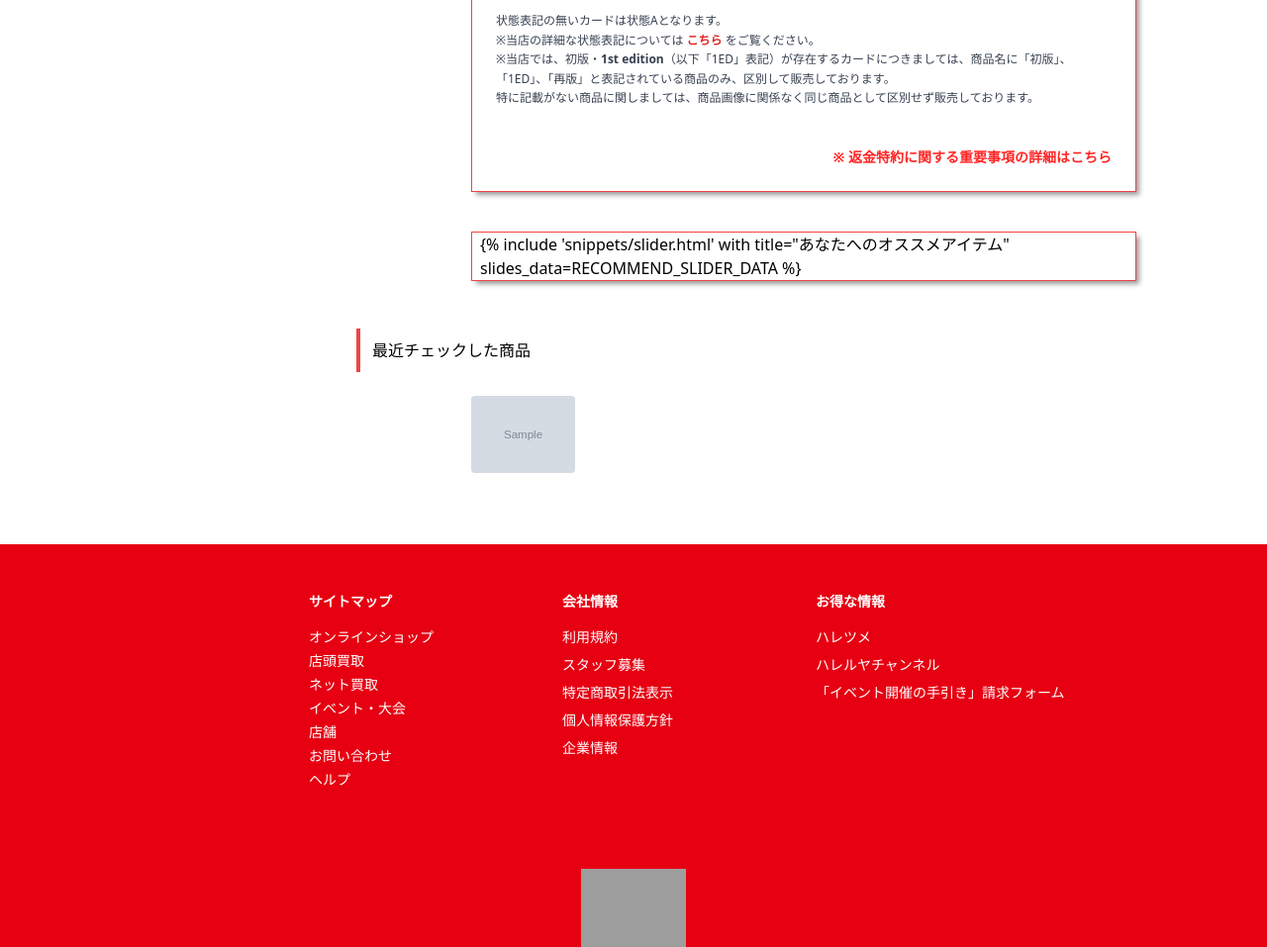
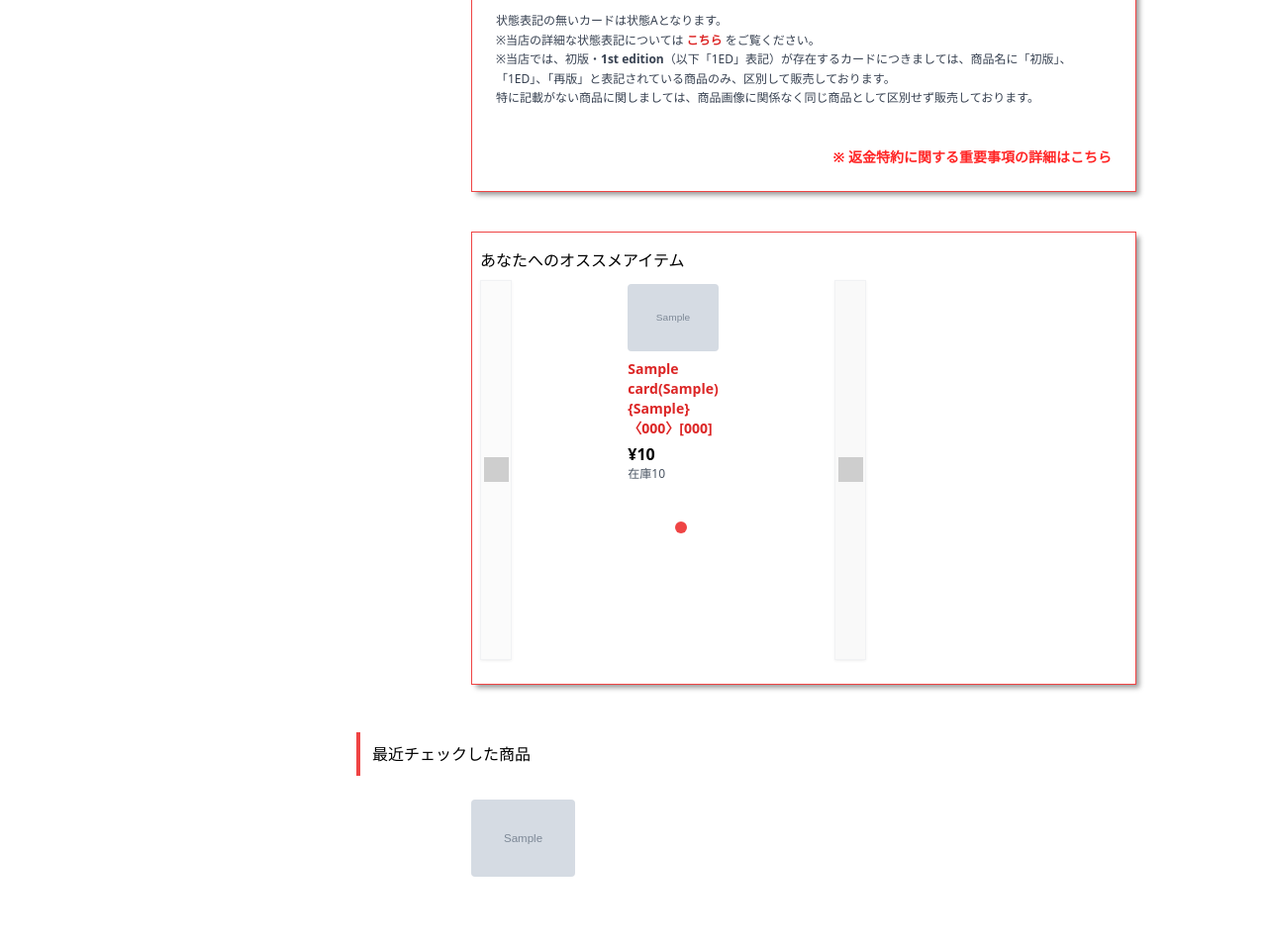
Before and after one commit to yamada0914/django-practice, a Django app: page /products/1/ in a window 1280 px wide. Shown: the part 854-1811 px from the top of the page at 99% size. Run offline with Django 3.2, Linux system fonts and the light colour scheme; tables that the repository leaves empty hold one stand-in row (values such as "Sample post"); grey boxes marked "Sample" are stand-in pictures; some libraries are stand-ins or nearby versions; grey boxes are pictures that could not be loaded.

Commit message:
フォーマット

```diff
--- a/templates/pages/item.html
+++ b/templates/pages/item.html
@@ -146,8 +146,7 @@
       <!-- おすすめ商品 -->
       <div
         class="relative mx-auto mb-6 w-full max-w-2xl border border-red-500 bg-white px-2 shadow-[4px_4px_5px_-1px_rgba(0,0,0,0.4)]">
-        {% include 'snippets/slider.html' with
-        title="あなたへのオススメアイテム" slides_data=RECOMMEND_SLIDER_DATA %}
+        {% include 'snippets/slider.html' with title="あなたへのオススメアイテム" slides_data=RECOMMEND_SLIDER_DATA %}
       </div>
       <div class="mb-6 mt-6 flex items-center">
         <div class="mr-3 h-11 w-1 bg-red-500"></div>
--- a/templates/snippets/slider.html
+++ b/templates/snippets/slider.html
@@ -3,24 +3,31 @@
 使用方法: {% include 'snippets/slider.html' with title="タイトル" slides_data=SLIDES_DATA %}
 {% endcomment %}
 
-<div x-data='{
-  slides: {{ slides_data|safe }},
-  current: 0,
-  next() { this.current = (this.current + 1) % this.slides.length },
-  prev() { this.current = (this.current - 1 + this.slides.length) % this.slides.length }
-}' class="relative h-[440px]">
+<div class="relative h-[440px]" data-slides='{{ slides_data|safe }}' x-data="{
+       slides: JSON.parse($el.dataset.slides || '[]'),
+       current: 0,
+       next() {
+         if (this.slides && this.slides.length > 0) {
+           this.current = (this.current + 1) % this.slides.length;
+         }
+       },
+       prev() {
+         if (this.slides && this.slides.length > 0) {
+           this.current = (this.current - 1 + this.slides.length) % this.slides.length;
+         }
+       }
+     }">
     {% if title %}
-    <div class="mt-4 mb-2">{{ title }}</div>
+    <div class="mb-2 mt-4">{{ title }}</div>
     {% endif %}
 
     <!-- スライダー本体 -->
     <div class="flex h-96 w-full">
         <!-- 左矢印 -->
         <div @click="current !== 0 ? prev() : null"
-            :class="{'opacity-50 cursor-not-allowed': current === 0, 'cursor-pointer': current !== 0}"
-            class="h-full bg-opacity-80 w-8 flex items-center justify-center text-2xl text-red-500 shadow border bg-[#f5f5f5] bg-[url('https://hareruya2-filepool.s3.amazonaws.com/icon/icon_prev.gif')] bg-center bg-[length:25px_25px] bg-no-repeat"
-            aria-label="前へ">
-        </div>
+            :class="{' opacity-50 cursor-not-allowed': current===0, 'cursor-pointer' : current !==0}"
+            class="flex h-full w-8 items-center justify-center border bg-[#f5f5f5] bg-opacity-80 bg-[url('https://hareruya2-filepool.s3.amazonaws.com/icon/icon_prev.gif')] bg-[length:25px_25px] bg-center bg-no-repeat text-2xl text-red-500 shadow"
+            aria-label="前へ"></div>
 
         <!-- スライド本体 -->
         <div class="pt-1">
@@ -29,20 +36,20 @@
                     <div class="basis-1/3 px-4">
                         <a :href="`/products/${item.pk}/`">
                             <img :src="item.image" alt=""
-                                class="w-36 mb-2 rounded bg-white object-contain mx-auto hover:opacity-80 transition-all duration-200" />
+                                class="mx-auto mb-2 w-36 rounded bg-white object-contain transition-all duration-200 hover:opacity-80" />
                         </a>
-                        <div class="font-bold text-red-600 mt-2 text-sm" x-text="item.name"></div>
-                        <div class="font-bold mt-1" x-text="'¥' + item.price.toLocaleString()"></div>
+                        <div class="mt-2 text-sm font-bold text-red-600" x-text="item.name"></div>
+                        <div class="mt-1 font-bold" x-text="'¥' + item.price.toLocaleString()"></div>
                         <div class="text-xs text-gray-600" x-text="'在庫' + item.stock"></div>
                     </div>
                 </template>
             </div>
 
             <!-- インジケーター -->
-            <div class="flex space-x-4 items-center justify-center mt-10">
+            <div class="mt-10 flex items-center justify-center space-x-4">
                 <template x-for="(group, idx) in slides" :key="idx">
                     <span :class="{'bg-red-500': current === idx, 'border-2': current !== idx}"
-                        class="block w-3 h-3 rounded-full"></span>
+                        class="block h-3 w-3 rounded-full"></span>
                 </template>
             </div>
         </div>
@@ -50,8 +57,7 @@
         <!-- 右矢印 -->
         <div @click="current !== slides.length - 1 ? next() : null"
             :class="{'opacity-50 cursor-not-allowed': current === slides.length - 1, 'cursor-pointer': current !== slides.length - 1}"
-            class="h-full w-8 flex items-center justify-center text-2xl text-red-500 shadow border bg-[#f5f5f5] bg-[url('https://hareruya2-filepool.s3.amazonaws.com/icon/icon_next.gif')] bg-center bg-[length:25px_25px] bg-no-repeat"
-            aria-label="次へ">
-        </div>
+            class="flex h-full w-8 items-center justify-center border bg-[#f5f5f5] bg-[url('https://hareruya2-filepool.s3.amazonaws.com/icon/icon_next.gif')] bg-[length:25px_25px] bg-center bg-no-repeat text-2xl text-red-500 shadow"
+            aria-label="次へ"></div>
     </div>
 </div>
```
